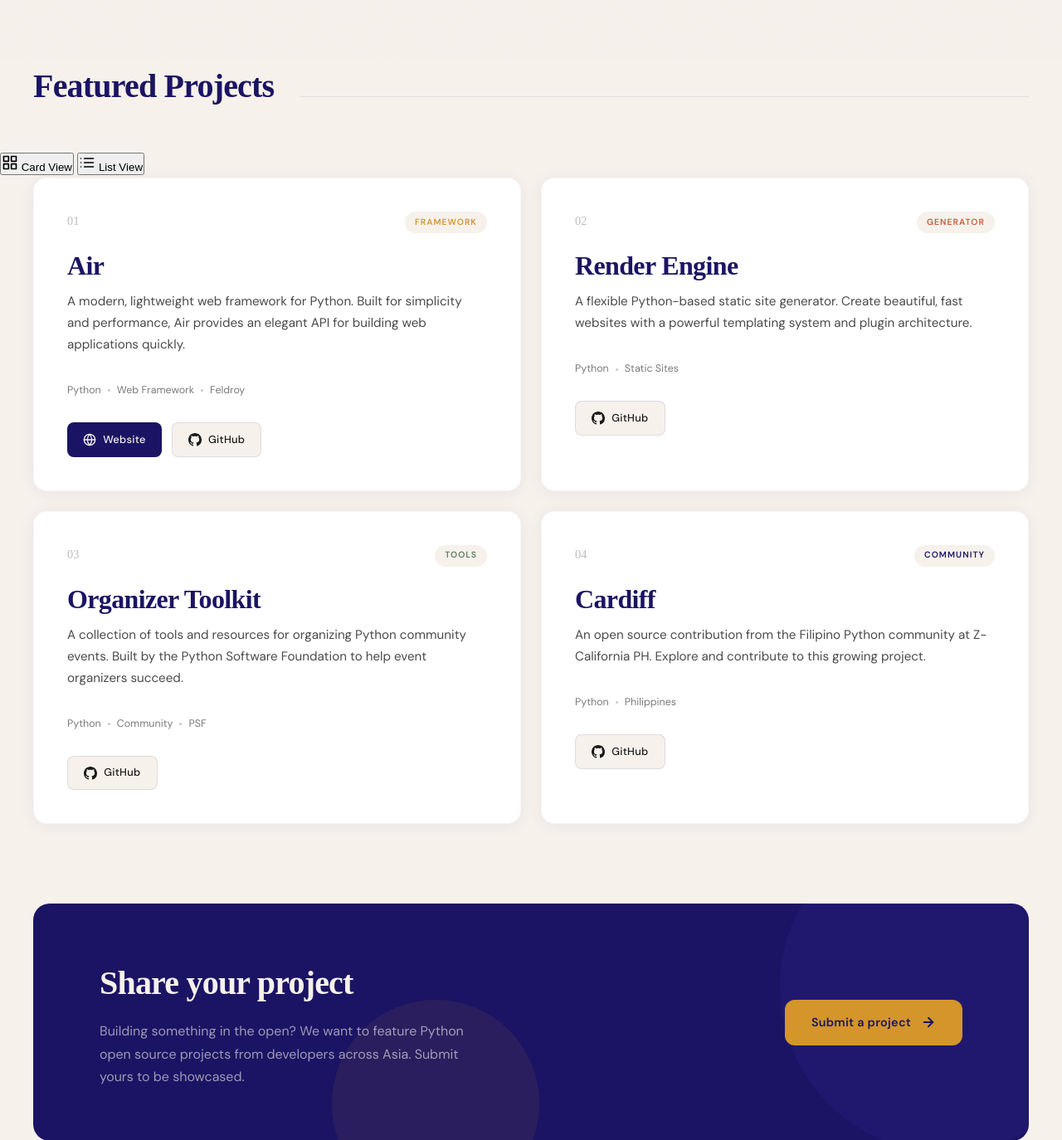
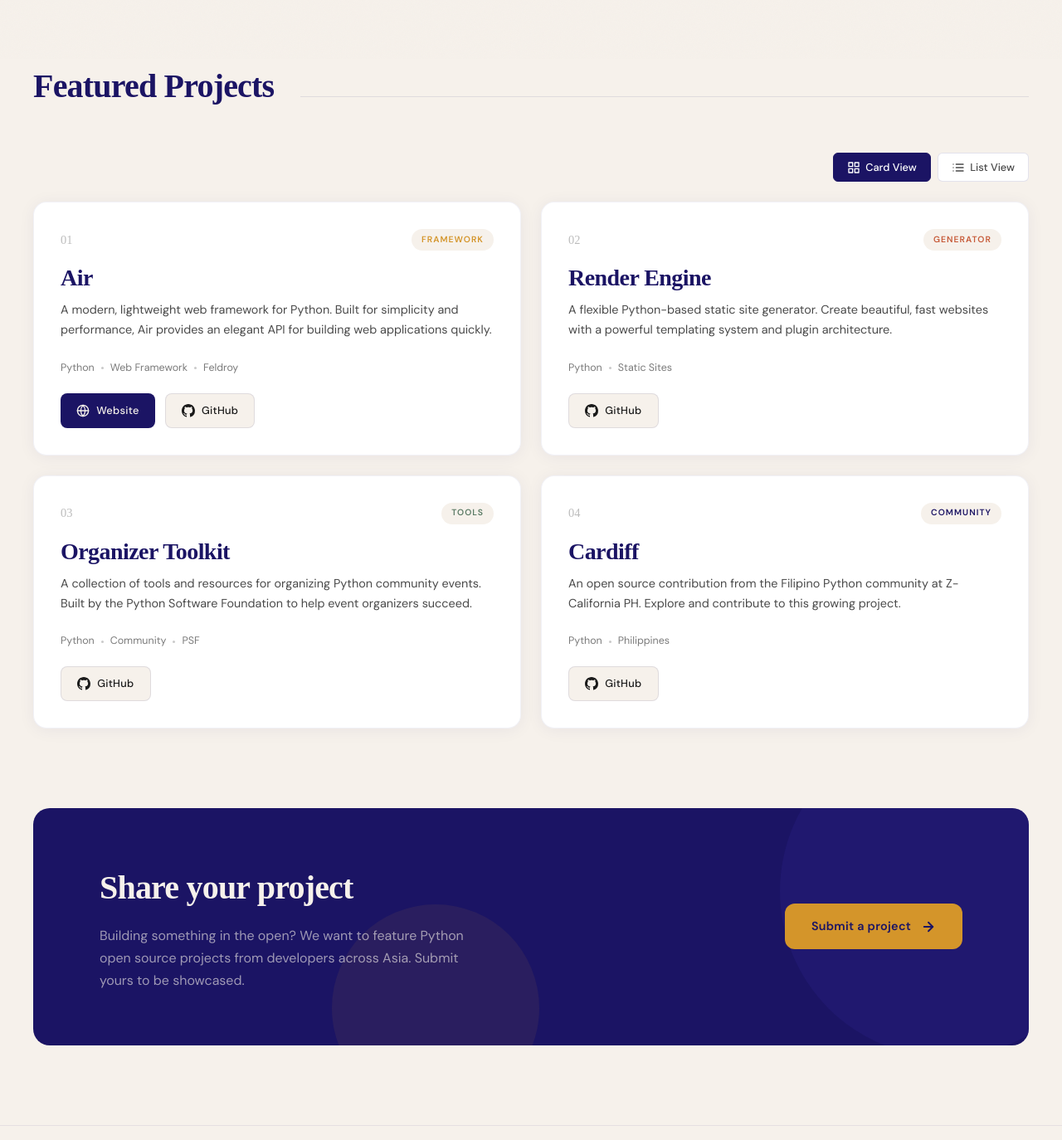
Before and after one commit to aaroncymor/osspyasia, a Python web app: template templates/index.html in a window 1280 px wide. Shown: the part 729-2103 px from the top of the page at 83% size. Run offline with Jinja, Linux system fonts and the light colour scheme; the template is opened without the code that fills it, so the values that code supplies are empty; some web fonts are replaced.

Commit message:
Adding style for toggle button

```diff
--- a/static/css/style.css
+++ b/static/css/style.css
@@ -264,6 +264,47 @@ nav.scrolled {
     margin-left: 2rem;
 }
 
+.view-toggle {
+    max-width: 1300px;
+    margin: 0 auto 1.5rem;
+    padding: 0 2.5rem;
+    display: flex;
+    gap: 0.5rem;
+    justify-content: flex-end;
+}
+
+.toggle-btn {
+    display: flex;
+    align-items: center;
+    gap: 0.4rem;
+    padding: 0.5rem 1rem;
+    background: white;
+    border: 1px solid rgba(27, 20, 100, 0.12);
+    border-radius: 6px;
+    font-size: 0.8rem;
+    font-weight: 500;
+    color: var(--text-mid);
+    cursor: pointer;
+    transition: all 0.2s ease;
+    font-family: 'DM Sans', sans-serif;
+}
+
+.toggle-btn:hover {
+    background: var(--cream-dark);
+    border-color: rgba(27, 20, 100, 0.15);
+}
+
+.toggle-btn.active {
+    background: var(--indigo);
+    color: white;
+    border-color: var(--indigo);
+}
+
+.toggle-btn svg {
+    width: 16px;
+    height: 16px;
+}
+
 .projects {
     max-width: 1300px;
     margin: 0 auto;
@@ -279,25 +320,123 @@ nav.scrolled {
 .project-card {
     background: white;
     border-radius: 16px;
-    padding: 2.5rem;
+    padding: 2rem;
     position: relative;
     overflow: hidden;
-    border: 1px solid rgba(27, 20, 100, 0.04);
+    border: 1px solid rgba(27, 20, 100, 0.06);
     box-shadow: var(--card-shadow);
     transition: transform 0.4s cubic-bezier(0.23, 1, 0.32, 1),
-                box-shadow 0.4s cubic-bezier(0.23, 1, 0.32, 1);
+        box-shadow 0.4s cubic-bezier(0.23, 1, 0.32, 1);
+    opacity: 0;
+    animation: fadeUp 0.6s ease forwards;
+    display: flex;
+    flex-direction: column;
+}
+
+.project-card:nth-child(1) {
+    animation-delay: 0.3s;
+}
+
+.project-card:nth-child(2) {
+    animation-delay: 0.4s;
+}
+
+.project-card:nth-child(3) {
+    animation-delay: 0.5s;
+}
+
+.project-card:nth-child(4) {
+    animation-delay: 0.6s;
+}
+
+.project-card:hover {
+    transform: translateY(-4px);
+    box-shadow: var(--card-shadow-hover);
+}
+
+.projects-list {
+    display: flex;
+    flex-direction: column;
+    gap: 1rem;
+}
+
+.project-list-item {
+    background: white;
+    border-radius: 12px;
+    padding: 1.5rem 2rem;
+    border: 1px solid rgba(27, 20, 100, 0.06);
+    box-shadow: var(--card-shadow);
+    display: flex;
+    gap: 2rem;
+    align-items: flex-start;
+    transition: transform 0.3s ease, box-shadow 0.3s ease;
     opacity: 0;
     animation: fadeUp 0.6s ease forwards;
 }
 
-.project-card:nth-child(1) { animation-delay: 0.3s; }
-.project-card:nth-child(2) { animation-delay: 0.4s; }
-.project-card:nth-child(3) { animation-delay: 0.5s; }
-.project-card:nth-child(4) { animation-delay: 0.6s; }
+.project-list-item:nth-child(1) {
+    animation-delay: 0.1s;
+}
 
-.project-card:hover {
-    transform: translateY(-4px);
+.project-list-item:nth-child(2) {
+    animation-delay: 0.2s;
+}
+
+.project-list-item:nth-child(3) {
+    animation-delay: 0.3s;
+}
+
+.project-list-item:nth-child(4) {
+    animation-delay: 0.4s;
+}
+
+.project-list-item:hover {
+    transform: translateX(4px);
     box-shadow: var(--card-shadow-hover);
+}
+
+.list-header {
+    display: flex;
+    flex-direction: column;
+    gap: 0.65rem;
+    align-items: flex-start;
+    min-width: 100px;
+    flex-shrink: 0;
+}
+
+.list-content {
+    flex: 1;
+    min-width: 0;
+}
+
+.list-content .project-name {
+    margin-bottom: 0.5rem;
+    font-size: 1.5rem;
+}
+
+.list-content .project-description {
+    margin: 0;
+    font-size: 0.88rem;
+    line-height: 1.6;
+}
+
+.list-footer {
+    display: flex;
+    flex-direction: column;
+    gap: 0.85rem;
+    align-items: flex-end;
+    flex-shrink: 0;
+}
+
+.list-footer .project-meta {
+    margin: 0;
+    justify-content: flex-end;
+}
+
+.list-footer .project-links {
+    margin: 0;
+    flex-wrap: wrap;
+    justify-content: flex-end;
 }
 
 .project-card::before {
@@ -311,10 +450,21 @@ nav.scrolled {
     transition: opacity 0.3s ease;
 }
 
-.project-card:nth-child(1)::before { background: var(--gold); }
-.project-card:nth-child(2)::before { background: var(--terracotta); }
-.project-card:nth-child(3)::before { background: var(--sage); }
-.project-card:nth-child(4)::before { background: var(--indigo); }
+.project-card:nth-child(1)::before {
+    background: var(--gold);
+}
+
+.project-card:nth-child(2)::before {
+    background: var(--terracotta);
+}
+
+.project-card:nth-child(3)::before {
+    background: var(--sage);
+}
+
+.project-card:nth-child(4)::before {
+    background: var(--indigo);
+}
 
 .project-card::before {
     opacity: 0;
@@ -326,9 +476,9 @@ nav.scrolled {
 
 .card-header {
     display: flex;
-    align-items: flex-start;
+    align-items: center;
     justify-content: space-between;
-    margin-bottom: 1.25rem;
+    margin-bottom: 1rem;
 }
 
 .project-number {
@@ -348,32 +498,45 @@ nav.scrolled {
     background: var(--cream);
 }
 
-.project-tag.framework { color: var(--gold); }
-.project-tag.generator { color: var(--terracotta); }
-.project-tag.tools { color: var(--sage); }
-.project-tag.community { color: var(--indigo); }
+.project-tag.framework {
+    color: var(--gold);
+}
+
+.project-tag.generator {
+    color: var(--terracotta);
+}
+
+.project-tag.tools {
+    color: var(--sage);
+}
+
+.project-tag.community {
+    color: var(--indigo);
+}
 
 .project-name {
     font-family: 'Instrument Serif', serif;
-    font-size: 2rem;
+    font-size: 1.75rem;
     color: var(--indigo);
     letter-spacing: -0.02em;
-    margin-bottom: 0.75rem;
+    margin-bottom: 0.65rem;
     line-height: 1.2;
 }
 
 .project-description {
-    font-size: 0.95rem;
+    font-size: 0.9rem;
     color: var(--text-mid);
-    line-height: 1.7;
-    margin-bottom: 2rem;
+    line-height: 1.65;
+    margin-bottom: 1.5rem;
+    flex-grow: 1;
 }
 
 .project-meta {
     display: flex;
     align-items: center;
     gap: 0.5rem;
-    margin-bottom: 1.75rem;
+    margin-bottom: 1.25rem;
+    flex-wrap: wrap;
 }
 
 .meta-item {
@@ -582,6 +745,7 @@ footer {
         opacity: 0;
         transform: translateY(20px);
     }
+
     to {
         opacity: 1;
         transform: translateY(0);
@@ -589,8 +753,13 @@ footer {
 }
 
 @keyframes fadeIn {
-    from { opacity: 0; }
-    to { opacity: 1; }
+    from {
+        opacity: 0;
+    }
+
+    to {
+        opacity: 1;
+    }
 }
 
 @media (max-width: 900px) {
@@ -600,6 +769,37 @@ footer {
 
     .projects-grid {
         grid-template-columns: 1fr;
+    }
+
+    .view-toggle {
+        padding: 0 1.25rem;
+    }
+
+    .toggle-btn {
+        font-size: 0.8rem;
+        padding: 0.5rem 1rem;
+    }
+
+    .toggle-btn svg {
+        width: 14px;
+        height: 14px;
+    }
+
+    .project-list-item {
+        grid-template-columns: 1fr;
+        gap: 1.25rem;
+        padding: 1.5rem;
+    }
+
+    .list-header {
+        flex-direction: row;
+        justify-content: space-between;
+        width: 100%;
+    }
+
+    .list-footer {
+        align-items: flex-start;
+        width: 100%;
     }
 
     .contribute-card {
```
